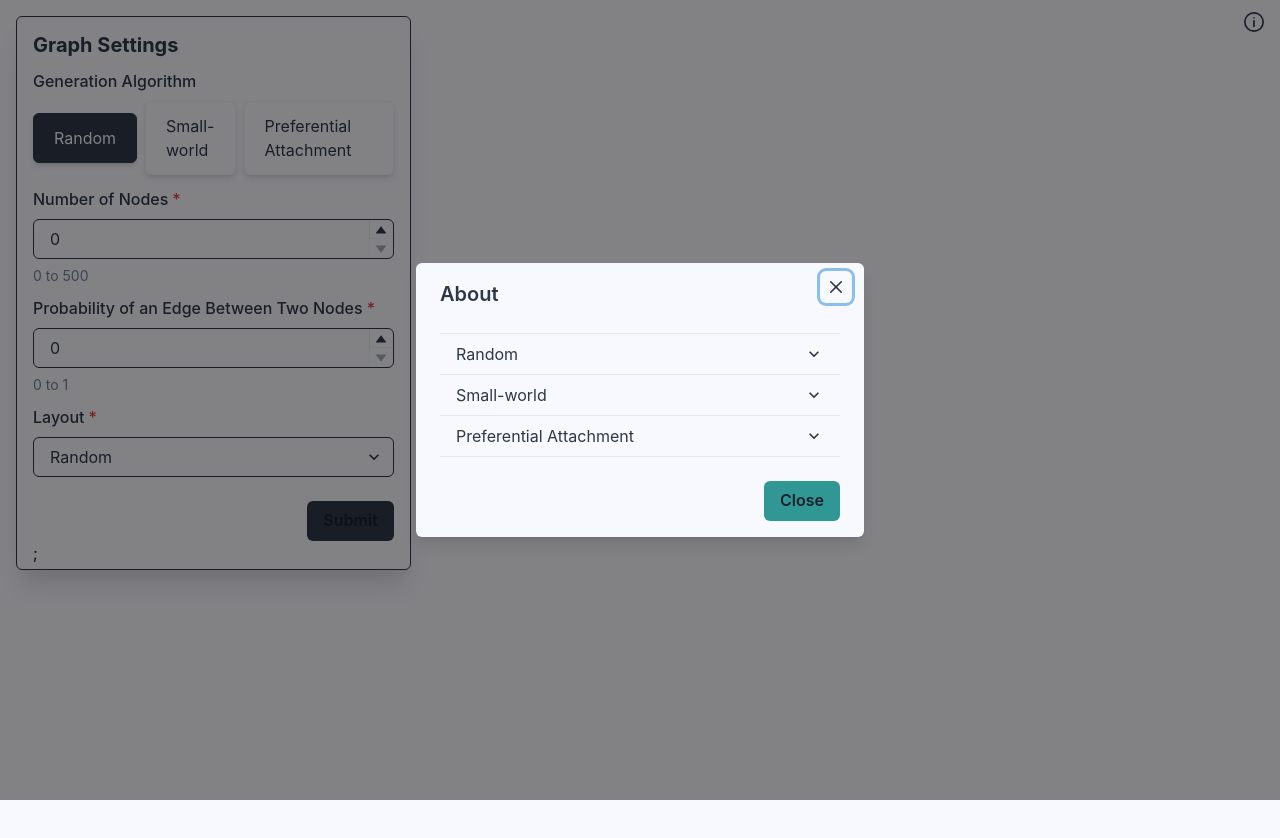
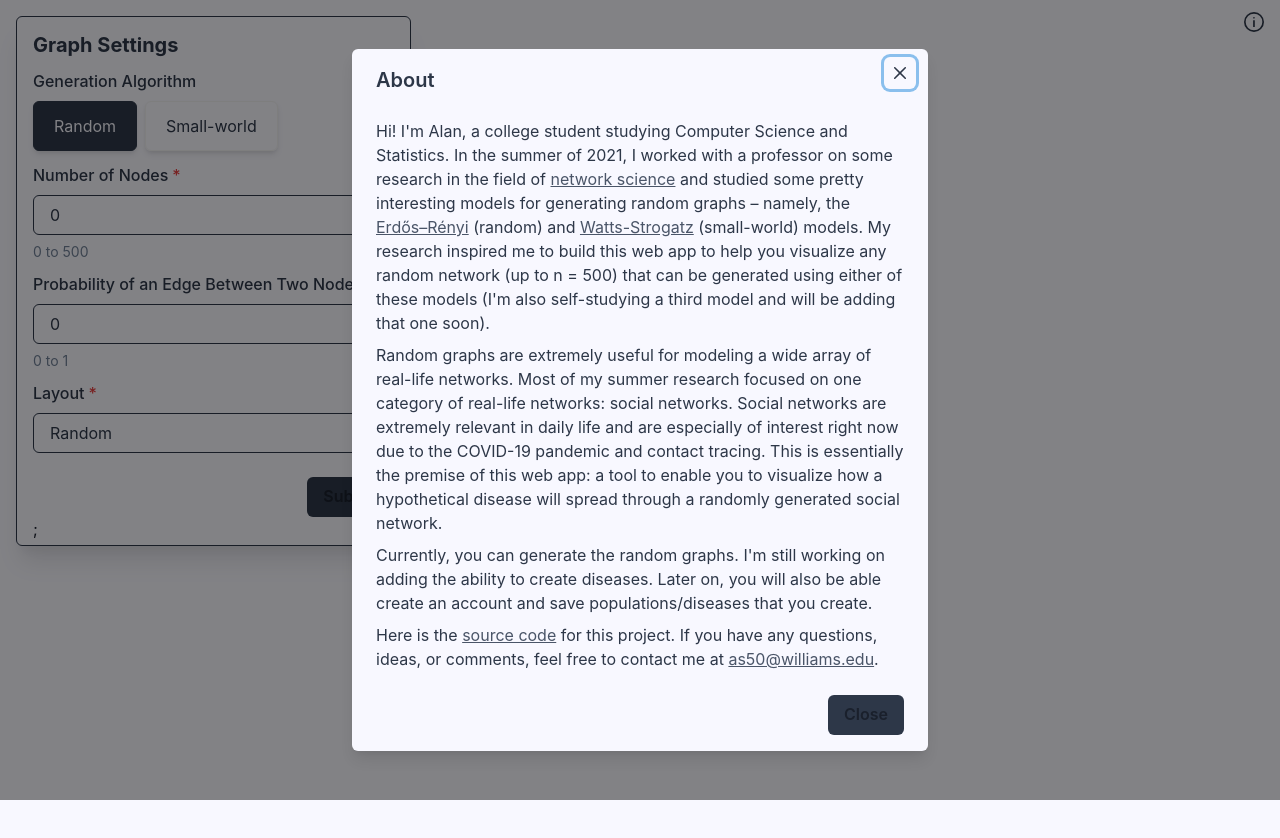
Before and after one commit to alansun25/infection-networks, a React (Create React App) app: page / in a window 1280 px wide. Both pictures are taken after a click on the icon 1254 px from the left and 21 px from the top of the page. Shown: the top 838 px of the page. Built offline with nearby package versions, Linux system fonts and the light colour scheme.

Commit message:
Updated About

```diff
--- a/src/App.tsx
+++ b/src/App.tsx
@@ -1,4 +1,4 @@
-import React, { useState, useEffect } from 'react';
+import React, { useState } from 'react';
 import { Box, Flex } from '@chakra-ui/layout';
 import Graph from './components/Graph';
 import Settings from './components/Settings';
@@ -38,8 +38,6 @@ function App() {
   //   })
   // };
 
-  useEffect(() => console.log(settings))
-
   return (
     <Flex flexDirection='row'>
       <Box h='auto' w='50%'>
--- a/src/components/About.tsx
+++ b/src/components/About.tsx
@@ -8,6 +8,7 @@ import {
   AccordionIcon,
   AccordionItem,
   AccordionPanel,
+  Link,
   useDisclosure,
   Modal,
   ModalBody,
@@ -15,7 +16,8 @@ import {
   ModalContent,
   ModalFooter,
   ModalHeader,
-  ModalOverlay
+  ModalOverlay,
+  Text
 } from "@chakra-ui/react";
 import { InfoOutlineIcon } from '@chakra-ui/icons';
 
@@ -28,7 +30,7 @@ export default function About() {
         onClick={onOpen}
         h={5}
         w={5}
-        color='#2D3748'
+        color='gray.700'
         _hover={{
           color: 'gray.500'
         }}
@@ -36,14 +38,41 @@ export default function About() {
         cursor='pointer'
       />
 
-      <Modal onClose={onClose} isOpen={isOpen} isCentered>
+      <Modal onClose={onClose} isOpen={isOpen} size='xl' isCentered>
         <ModalOverlay />
         <ModalContent bg='#f8f8ff'>
-          <ModalHeader color='#2D3748'>About</ModalHeader>
-          <ModalCloseButton color='#2D3748'/>
+          <ModalHeader color='gray.700'>About</ModalHeader>
+          <ModalCloseButton color='gray.700'/>
           <ModalBody>
-            <Accordion allowToggle>
-              <AccordionItem color='#2D3748'>
+            <Text color='gray.700'>
+              Hi! I'm Alan, a college student studying Computer Science and Statistics. In the summer of 2021, I worked with a professor on some
+              research in the field of <Link isExternal
+                href="https://en.wikipedia.org/wiki/Network_science" color='gray.600' textDecor='underline'>
+                  network science
+              </Link> and
+              studied some pretty interesting models for generating random graphs – namely, the <Link isExternal href="https://en.wikipedia.org/wiki/Erd%C5%91s%E2%80%93R%C3%A9nyi_model" color='gray.600' textDecor='underline'>
+                Erdős–Rényi
+              </Link> (random)  and <Link isExternal href="https://en.wikipedia.org/wiki/Watts%E2%80%93Strogatz_model" color='gray.600' textDecor='underline'>
+                Watts-Strogatz
+              </Link> (small-world) models. My research inspired me to build this web app to help you visualize any random network (up to n = 500)
+              that can be generated using either of these models (I'm also self-studying a third model and will be adding that one soon).
+            </Text>
+            <Text color='gray.700' mt={2}>
+              Random graphs are extremely useful for modeling a wide array of real-life networks. Most of my summer research focused on one
+              category of real-life networks: social networks. Social networks are extremely relevant in daily life and are especially
+              of interest right now due to the COVID-19 pandemic and contact tracing. This is essentially the premise of this web app: a tool
+              to enable you to visualize how a hypothetical disease will spread through a randomly generated social network.
+            </Text>
+            <Text color='gray.700' mt={2}>
+              Currently, you can generate the random graphs. I'm still working on adding the ability to create diseases. Later on, you
+              will also be able create an account and save populations/diseases that you create.
+            </Text>
+            <Text color='gray.700' mt={2}>
+              Here is the <Link isExternal href='https://github.com/alansun25/infection-networks' color='gray.600' textDecor='underline'>source code</Link> for this project.
+              If you have any questions, ideas, or comments, feel free to contact me at <Link isExternal href='mailto:as50@williams.edu' color='gray.600' textDecor='underline'>as50@williams.edu</Link>.
+            </Text>
+            {/* <Accordion allowToggle>
+              <AccordionItem color='gray.700'>
                 <h2>
                   <AccordionButton _focus={{}}>
                     <Box flex="1" textAlign="left">
@@ -60,7 +89,7 @@ export default function About() {
                 </AccordionPanel>
               </AccordionItem>
 
-              <AccordionItem color='#2D3748'>
+              <AccordionItem color='gray.700'>
                 <h2>
                   <AccordionButton _focus={{}}>
                     <Box flex="1" textAlign="left">
@@ -77,7 +106,7 @@ export default function About() {
                 </AccordionPanel>
               </AccordionItem>
 
-              <AccordionItem color='#2D3748'>
+              <AccordionItem color='gray.700'>
                 <h2>
                   <AccordionButton _focus={{}}>
                     <Box flex="1" textAlign="left">
@@ -93,14 +122,14 @@ export default function About() {
                   commodo consequat.
                 </AccordionPanel>
               </AccordionItem>
-            </Accordion>
+            </Accordion> */}
           </ModalBody>
           <ModalFooter>
             <Button
               onClick={onClose}
-              bg='teal.500'
-              _hover={{ bg: 'teal.400' }}
-              _active={{ bg: 'teal.600' }}
+              bgColor="gray.700"
+              _hover={{ bg: 'gray.600' }}
+              _active={{ bg: 'gray.800' }}
             >
               Close
             </Button>
--- a/src/components/RadioCard.jsx
+++ b/src/components/RadioCard.jsx
@@ -12,7 +12,7 @@ export default function RadioCard(props) {
       <input {...input} />
       <Box
         {...checkbox}
-        color="#2D3748"
+        color="gray.700"
         cursor="pointer"
         borderWidth={1}
         borderColor="#f0f0f0"
--- a/src/components/Settings.tsx
+++ b/src/components/Settings.tsx
@@ -32,7 +32,7 @@ type Props = {
 };
 
 export default function Settings(props: Props) {
-  const algoOptions = ['Random', 'Small-world', 'Preferential Attachment'];
+  const algoOptions = ['Random', 'Small-world']; // Will later also include Pref Attachment
 
   const { getRootProps, getRadioProps } = useRadioGroup({
     name: 'framework',
@@ -47,13 +47,13 @@ export default function Settings(props: Props) {
       p={4}
       m={4}
       border='1px'
-      borderColor='#2D3748'
+      borderColor='gray.700'
       borderRadius='md'
       shadow='xl'
       bg='#f8f8ff'
     >
-      <Heading as='h1' size='md' color='#2D3748'>Graph Settings</Heading>
-      <FormLabel color='#2D3748' mt={3}>Generation Algorithm</FormLabel>
+      <Heading as='h1' size='md' color='gray.700'>Graph Settings</Heading>
+      <FormLabel color='gray.700' mt={3}>Generation Algorithm</FormLabel>
       <HStack {...group}>
         {algoOptions.map(value => {
           const radio = getRadioProps({ value })
--- a/src/components/algo-forms/PreferentialForm.tsx
+++ b/src/components/algo-forms/PreferentialForm.tsx
@@ -3,6 +3,6 @@ import { Heading } from "@chakra-ui/react";
 
 export default function PreferentialForm() {
   return (
-    <Heading as='h1' size='md' color='#2D3748' mt={4}>~ Coming soon ~</Heading>
+    <Heading as='h1' size='md' color='gray.700' mt={4}>~ Coming soon ~</Heading>
   );
 }
--- a/src/components/algo-forms/RandomForm.tsx
+++ b/src/components/algo-forms/RandomForm.tsx
@@ -78,7 +78,7 @@ export default function RandomForm({ settings, setSettings }: Props) {
   return (
     <form>
       <FormControl id='nodes' isRequired mt={3}>
-        <FormLabel color='#2D3748'>Number of Nodes</FormLabel>
+        <FormLabel color='gray.700'>Number of Nodes</FormLabel>
         <NumberInput
           value={params.nodes}
           onChange={localHandleNodes}
@@ -87,9 +87,9 @@ export default function RandomForm({ settings, setSettings }: Props) {
           inputMode='numeric'
         >
           <NumberInputField
-            color='#2D3748'
+            color='gray.700'
             border='1px'
-            borderColor='#2D3748'
+            borderColor='gray.700'
             _hover={{
               borderColor: 'gray.400'
             }}
@@ -98,14 +98,14 @@ export default function RandomForm({ settings, setSettings }: Props) {
             }}
           />
           <NumberInputStepper>
-            <NumberIncrementStepper color='#2D3748' />
-            <NumberDecrementStepper color='#2D3748' />
+            <NumberIncrementStepper color='gray.700' />
+            <NumberDecrementStepper color='gray.700' />
           </NumberInputStepper>
         </NumberInput>
         <FormHelperText color='gray.500'>0 to 500</FormHelperText>
       </FormControl>
       <FormControl id='prob' isRequired mt={3}>
-        <FormLabel color='#2D3748'>Probability of an Edge Between Two Nodes</FormLabel>
+        <FormLabel color='gray.700'>Probability of an Edge Between Two Nodes</FormLabel>
         <NumberInput
           value={params.prob}
           onChange={localHandleProb}
@@ -115,9 +115,9 @@ export default function RandomForm({ settings, setSettings }: Props) {
           inputMode='decimal'
         >
           <NumberInputField
-            color='#2D3748'
+            color='gray.700'
             border='1px'
-            borderColor='#2D3748'
+            borderColor='gray.700'
             _hover={{
               borderColor: 'gray.400'
             }}
@@ -126,22 +126,22 @@ export default function RandomForm({ settings, setSettings }: Props) {
             }}
           />
           <NumberInputStepper>
-            <NumberIncrementStepper color='#2D3748' />
-            <NumberDecrementStepper color='#2D3748' />
+            <NumberIncrementStepper color='gray.700' />
+            <NumberDecrementStepper color='gray.700' />
           </NumberInputStepper>
         </NumberInput>
         <FormHelperText color='gray.500'>0 to 1</FormHelperText>
       </FormControl>
       <FormControl id='layout' isRequired mt={3}>
-        <FormLabel color='#2D3748'>Layout</FormLabel>
+        <FormLabel color='gray.700'>Layout</FormLabel>
         <Select
           name='layout'
           value={params.layout}
           onChange={localHandleLayout}
-          color='#2D3748'
+          color='gray.700'
           backgroundColor='#f8f8ff'
           border='1px'
-          borderColor='#2D3748'
+          borderColor='gray.700'
           _hover={{
             borderColor: 'gray.400'
           }}
```
Also changed, not shown: src/components/algo-forms/SmallWorldForm.tsx (+19 -20 lines).
